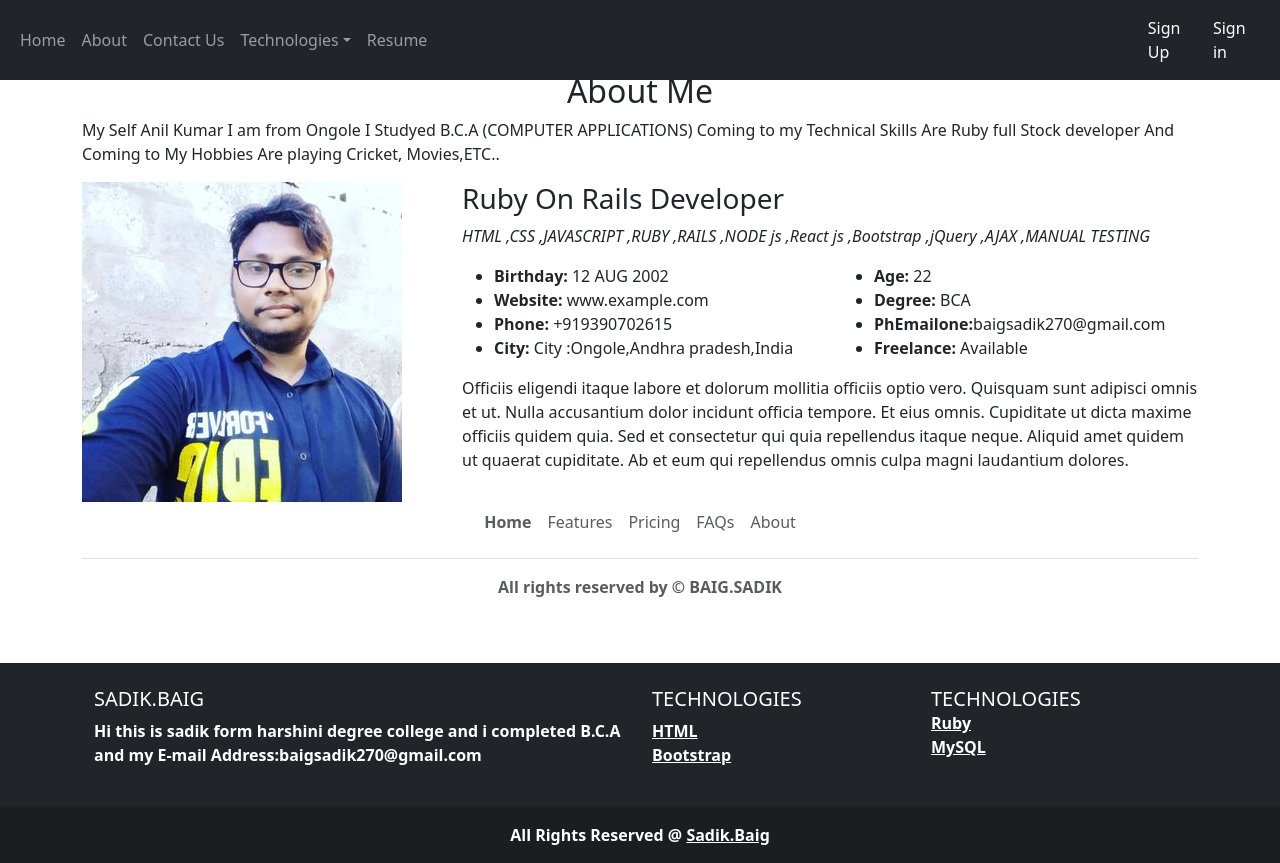
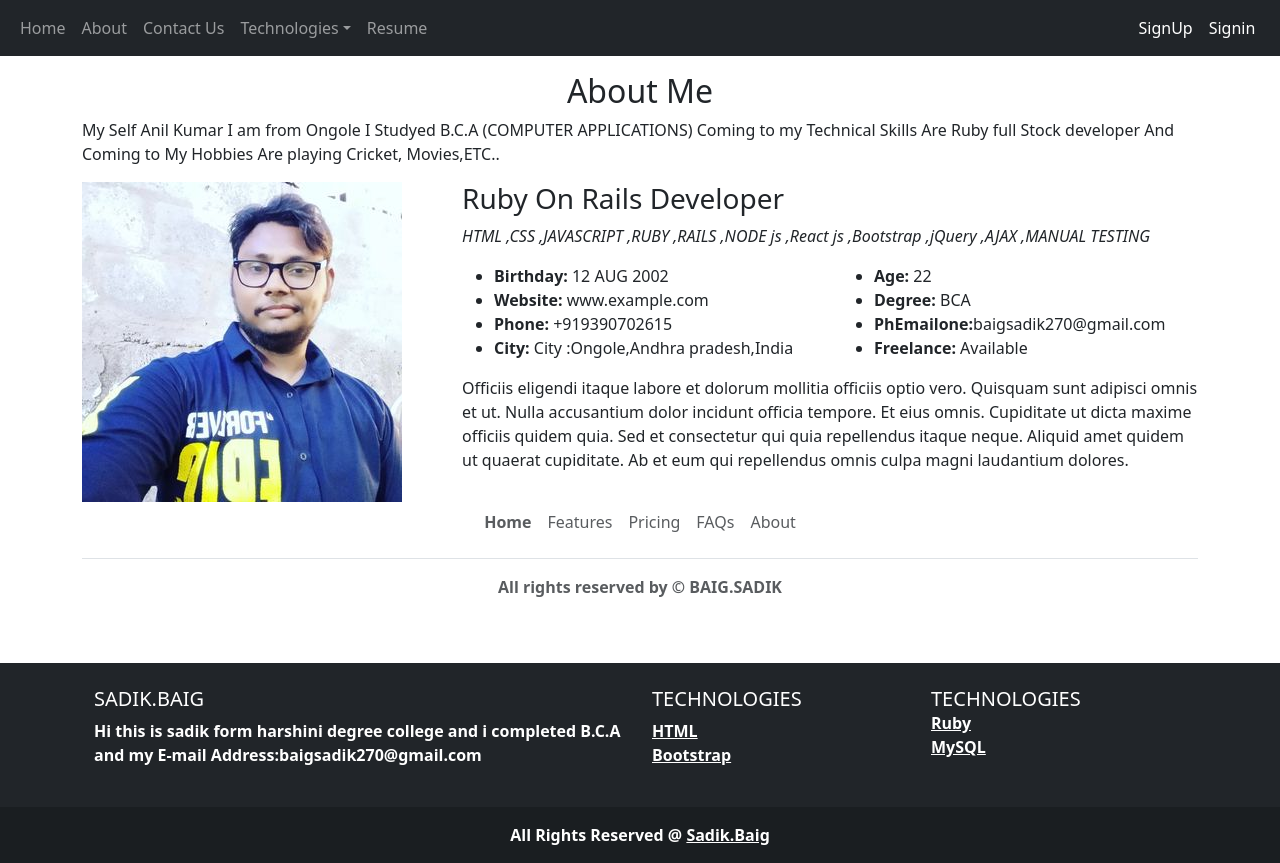
Before and after one commit to baigsadik/portfolio-website, a plain HTML site: page about.html in a window 1280 px wide. Drawn offline with nearby package versions, Linux system fonts and the light colour scheme; files whose address does not match are found by name.

Commit message:
Update about.html

```diff
--- a/about.html
+++ b/about.html
@@ -34,17 +34,17 @@
         </ul>
       </li>
       <li class="nav-item">
-        <a class="nav-link" href="resume.html">Resume</a>
+        <a class="nav-link" href="Resume.html">Resume</a>
       </li>
     </ul>
   </div>
   <div class="d-flex">
     <ul class="navbar-nav">
         <li class="nav-item">
-          <a class="nav-link active" href="Sign Up.html">Sign Up</a>
+          <a class="nav-link active" href="SignUp.html">SignUp</a>
         </li>
         <li class="nav-item">
-          <a class="nav-link active" href="Sign in.html">Sign in</a>
+          <a class="nav-link active" href="Signin.html">Signin</a>
         </li>
 
     </ul>
```
